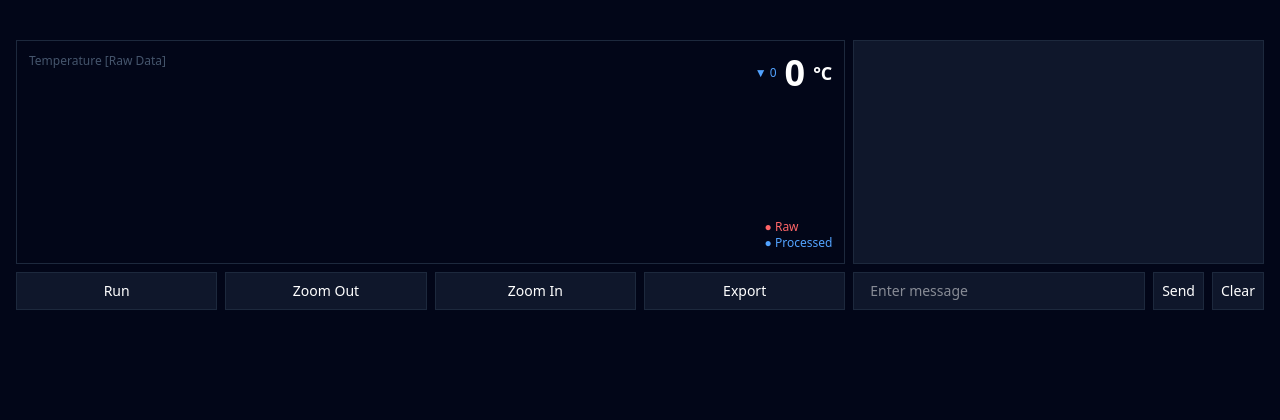
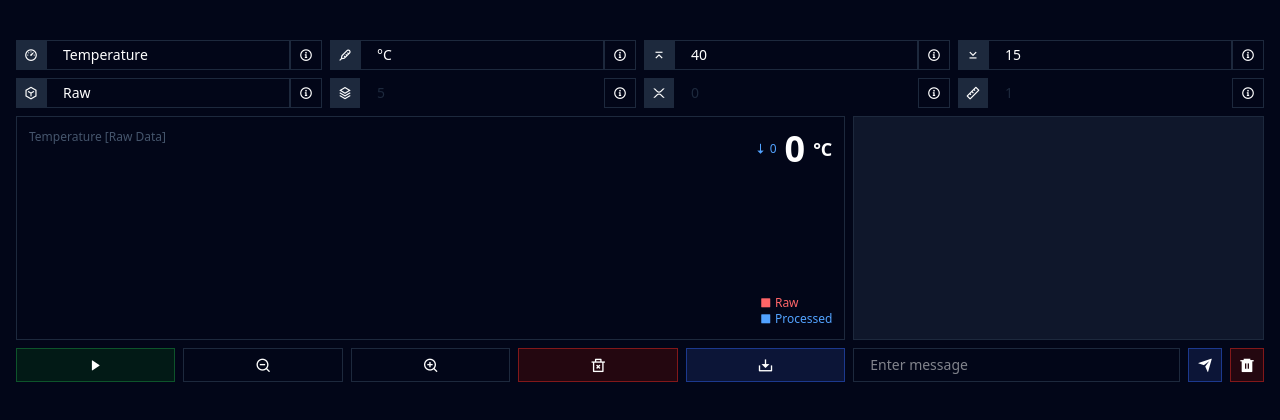
Before and after one commit to tonytomo/omnitor, a SvelteKit app: page / in a window 1280 px wide. Shown: the top 420 px of the page. Built offline with nearby package versions, Linux system fonts and the light colour scheme.

Commit message:
add remixicon dependency; implement settings and processor components; enhance log functionality and styling

```diff
--- a/package.json
+++ b/package.json
@@ -35,5 +35,8 @@
 		"typescript": "^5.0.0",
 		"typescript-eslint": "^8.20.0",
 		"vite": "^6.0.0"
+	},
+	"dependencies": {
+		"remixicon": "^4.6.0"
 	}
 }
--- a/src/app.css
+++ b/src/app.css
@@ -15,6 +15,16 @@ Utilities
 ::-webkit-scrollbar-thumb:hover {
 	@apply bg-slate-600;
 }
+input::-webkit-outer-spin-button,
+input::-webkit-inner-spin-button {
+	@apply m-0 appearance-none;
+}
+select {
+	@apply appearance-none;
+}
+select::-ms-expand {
+	@apply hidden;
+}
 
 /*
 Containers
@@ -29,11 +39,35 @@ Containers
 /*
 Inputs and Buttons
 */
+.form-container {
+	@apply col-span-1 grid grid-cols-1 gap-2 sm:grid-cols-2 md:col-span-2 xl:col-span-3 xl:grid-cols-4;
+}
+.form {
+	@apply flex text-sm;
+}
+.form-label {
+	@apply flex items-center bg-slate-800 px-2;
+}
 .input {
-	@apply w-full border border-slate-800 bg-slate-900 px-4 py-2 text-sm text-white focus:border-slate-500 focus:outline-none;
+	@apply w-full border border-slate-800 bg-slate-950 px-4 py-1 text-sm text-white focus:border-slate-500 focus:outline-none disabled:cursor-not-allowed disabled:border-transparent disabled:bg-transparent disabled:text-slate-800 disabled:hover:bg-transparent;
 }
 .btn {
-	@apply cursor-pointer border border-slate-800 bg-slate-900 px-2 py-2 text-sm text-white hover:bg-slate-800 focus:border-slate-500 focus:outline-none;
+	@apply cursor-pointer px-2 py-1 text-white focus:outline-none disabled:cursor-not-allowed disabled:border-transparent disabled:bg-transparent disabled:text-slate-800 disabled:hover:bg-transparent;
+}
+.btn-base {
+	@apply border border-slate-800 bg-slate-950/50 hover:bg-slate-900/50 focus:border-slate-500;
+}
+.btn-green {
+	@apply border border-green-900 bg-green-950/50 hover:bg-green-900/50 focus:border-green-500;
+}
+.btn-red {
+	@apply border border-red-900 bg-red-950/50 hover:bg-red-900/50 focus:border-red-500;
+}
+.btn-blue {
+	@apply border border-blue-900 bg-blue-950/50 hover:bg-blue-900/50 focus:border-blue-500;
+}
+.btn-info {
+	@apply border border-slate-800 bg-slate-950/50 hover:bg-slate-900/50;
 }
 
 /*
@@ -48,8 +82,11 @@ Charts
 .chart-value {
 	@apply absolute top-1 right-1 flex items-center gap-2 p-2 text-white;
 }
+.chart-container {
+	@apply absolute right-0 bottom-0 flex h-full w-min items-end;
+}
 .chart-bar {
-	@apply absolute right-0 bottom-0 flex h-full w-min items-end;
+	@apply bg-gradient-to-b from-0% to-transparent to-40%;
 }
 .chart-legend {
 	@apply absolute right-1 bottom-1 p-2 text-xs;
--- a/src/lib/components/graph.svelte
+++ b/src/lib/components/graph.svelte
@@ -1,24 +1,24 @@
 <script lang="ts">
 	import { addLog } from '$lib/stores/log-store';
+	import { State } from '$lib/types/record';
 	import record, { addRawData, addProcessedData, setState } from '$lib/stores/record-store';
-	import { State } from '$lib/types/record';
-	import { calculateMovingAverage, toPercent, calculateTrend } from '$lib/utils/number';
+	import { toPercent, calculateTrend, getRandomNumber, processValue } from '$lib/utils/number';
 
-	const zooms = ['w-2', 'w-3', 'w-4', 'w-5', 'w-6', 'w-7', 'w-8'];
+	const zooms = ['w-2', 'w-3', 'w-4', 'w-5', 'w-6', 'w-7', 'w-8', 'w-9', 'w-10', 'w-11', 'w-12'];
 
 	let index: number = 0;
 	let trend: number = 0;
 	let interval: number = 0;
 	let rawDataInPercent: number[] = [];
 	let processDataInPercent: number[] = [];
-	let zoomIndex: number = 1;
+	let zoomIndex: number = 5;
 
-	function listenCom() {
+	async function listenCom() {
 		if ($record.state === State.STOPPED) return;
 
-		const randomNumber = Math.floor(Math.random() * 20) + 20;
-		const blockSize = 5;
-		const value = calculateMovingAverage($record.rawData, blockSize, randomNumber);
+		const randomNumber = getRandomNumber();
+
+		const value = processValue(randomNumber);
 
 		addLog(`R:${randomNumber} | P: ${value}`);
 		addRawData(randomNumber);
@@ -27,7 +27,7 @@
 		rawDataInPercent.push(toPercent(randomNumber));
 		processDataInPercent.push(toPercent(value));
 
-		trend = Math.round(calculateTrend($record.processedData) * 10) / 10;
+		trend = Math.round(calculateTrend() * 10) / 10;
 		index = $record.processedData.length - 1;
 	}
 
@@ -46,10 +46,12 @@
 	function toggleRecord() {
 		if ($record.state === State.STOPPED) {
 			setState(State.RUNNING);
-			interval = setInterval(listenCom, 1000);
+			interval = setInterval(listenCom, 2000);
+			addLog('Record started');
 		} else {
 			setState(State.STOPPED);
 			clearInterval(interval);
+			addLog('Record stopped');
 		}
 	}
 </script>
@@ -57,22 +59,22 @@
 <section class="col-span-1 flex flex-col gap-2 xl:col-span-2">
 	<div class="container-block items-end justify-end pr-36">
 		<div class="chart">
-			<div class="chart-bar">
+			<div class="chart-container">
 				{#each $record.rawData as entry, i}
 					<div
 						class={zooms[zoomIndex] +
-							' border-x border-t-4 border-slate-800 border-t-red-400 ' +
-							(i === index ? 'opacity-100' : 'opacity-50')}
+							' chart-bar border-x border-t-4 border-slate-800 border-t-red-400 from-red-400/25 ' +
+							(i === index ? 'opacity-100' : 'opacity-30')}
 						style={`height: ${rawDataInPercent[i]}%`}
 					></div>
 				{/each}
 			</div>
-			<div class="chart-bar">
+			<div class="chart-container">
 				{#each $record.processedData as entry, i}
 					<div
 						class={zooms[zoomIndex] +
-							' border-x border-t-4 border-slate-800 border-t-blue-400 ' +
-							(i === index ? 'opacity-100' : 'opacity-50')}
+							' chart-bar cursor-pointer border-x  border-t-4 border-slate-800 border-t-blue-400 from-blue-400/25 hover:opacity-100 ' +
+							(i === index ? 'opacity-100' : 'opacity-30')}
 						style={`height: ${processDataInPercent[i]}%`}
 					></div>
 				{/each}
@@ -83,23 +85,58 @@
 		</figure>
 		<figure class="chart-value">
 			<h3 class="text-xs {trend > 0 ? 'text-red-400' : 'text-blue-400'}">
-				{trend > 0 ? '▲' : '▼'}
+				{#if trend > 0}
+					<i class="ri-arrow-up-long-fill"></i>
+				{:else}
+					<i class="ri-arrow-down-long-fill"></i>
+				{/if}
 				{Math.abs(trend)}
 			</h3>
 			<h2 class="text-4xl font-semibold">{$record.processedData[index] || 0}</h2>
 			<h3 class="text-lg font-bold">{$record.unit}</h3>
 		</figure>
 		<figure class="chart-legend">
-			<figcaption class="text-red-400">● Raw</figcaption>
-			<figcaption class="text-blue-400">● Processed</figcaption>
+			<figcaption class="text-red-400">
+				<i class="ri-square-fill"></i>
+				Raw
+			</figcaption>
+			<figcaption class="text-blue-400">
+				<i class="ri-square-fill"></i>
+				Processed
+			</figcaption>
 		</figure>
 	</div>
 	<div class="flex gap-2">
-		<button class="btn flex-1" on:click={toggleRecord}>
-			{$record.state === State.STOPPED ? 'Run' : 'Halt'}
+		<button
+			aria-label={$record.state === State.STOPPED ? 'Run' : 'Halt'}
+			class="btn {$record.state === State.STOPPED ? 'btn-green' : 'btn-red'} flex-1"
+			on:click={toggleRecord}
+		>
+			{#if $record.state === State.STOPPED}
+				<i class="ri-play-fill"></i>
+			{:else}
+				<i class="ri-stop-fill"></i>
+			{/if}
 		</button>
-		<button class="btn flex-1" on:click={zoomOut}> Zoom Out </button>
-		<button class="btn flex-1" on:click={zoomIn}> Zoom In </button>
-		<button class="btn flex-1">Export</button>
+		<button aria-label="Zoom Out" class="btn btn-base flex-1" on:click={zoomOut}>
+			<i class="ri-zoom-out-line"></i>
+		</button>
+		<button aria-label="Zoom In" class="btn btn-base flex-1" on:click={zoomIn}>
+			<i class="ri-zoom-in-line"></i>
+		</button>
+		<button
+			aria-label="Delete"
+			disabled={$record.state === State.RUNNING}
+			class="btn btn-red flex-1"
+		>
+			<i class="ri-delete-bin-2-line"></i>
+		</button>
+		<button
+			aria-label="Export"
+			disabled={$record.state === State.RUNNING}
+			class="btn btn-blue flex-1"
+		>
+			<i class="ri-download-2-line"></i>
+		</button>
 	</div>
 </section>
--- a/src/lib/components/log.svelte
+++ b/src/lib/components/log.svelte
@@ -5,6 +5,11 @@
 	import { formatISODate } from '$lib/utils/format';
 
 	let message: string = '';
+
+	function log() {
+		addLog(message);
+		message = '';
+	}
 
 	$: {
 		if ($logs && browser) {
@@ -21,7 +26,7 @@
 	<div class="container-block justify-end bg-slate-900 py-2 pr-2 pl-4">
 		<div class="log-container h-min overflow-y-auto">
 			{#each $logs as entry}
-				<p class="log font-mono text-sm">
+				<p class="log font-mono text-xs">
 					<span class="text-slate-600">> {formatISODate(entry.datetime)} --></span>
 					{entry.message}
 				</p>
@@ -38,21 +43,14 @@
 			autocomplete="off"
 			bind:value={message}
 			on:keyup={(e) => {
-				if (e.key === 'Enter') {
-					addLog(message);
-					message = '';
-				}
+				if (e.key === 'Enter') log();
 			}}
 		/>
-		<button
-			class="btn"
-			on:click={() => {
-				addLog(message);
-				message = '';
-			}}
-		>
-			Send
+		<button aria-label="Send" class="btn btn-blue" on:click={log}>
+			<i class="ri-send-plane-fill"></i>
 		</button>
-		<button class="btn" on:click={clearLog}>Clear</button>
+		<button aria-label="Clear" class="btn btn-red" on:click={clearLog}>
+			<i class="ri-delete-bin-6-fill"></i>
+		</button>
 	</div>
 </section>
--- /dev/null
+++ b/src/lib/components/processor.svelte
@@ -0,0 +1,69 @@
+<script lang="ts">
+	import record from '$lib/stores/record-store';
+	import { State, Process } from '$lib/types/record';
+</script>
+
+<section class="form-container">
+	<label class="form">
+		<span class="form-label">
+			<i class="ri-instance-line"></i>
+		</span>
+		<select
+			bind:value={$record.process}
+			class="input col-span-2"
+			disabled={$record.state === State.RUNNING}
+		>
+			<option value={Process.RAW}>Raw</option>
+			<option value={Process.MAVG}>Moving Average</option>
+			<option value={Process.MMED}>Moving Median</option>
+			<option value={Process.LREG}>Linear Regression</option>
+		</select>
+		<button aria-label="Info" class="btn btn-info">
+			<i class="ri-information-2-line"></i>
+		</button>
+	</label>
+	<label class="form">
+		<span class="form-label">
+			<i class="ri-stack-line"></i>
+		</span>
+		<input
+			type="number"
+			bind:value={$record.setting.window}
+			class="input col-span-2"
+			disabled={$record.state === State.RUNNING ||
+				$record.process === Process.RAW ||
+				$record.process === Process.LREG}
+		/>
+		<button aria-label="Info" class="btn btn-info">
+			<i class="ri-information-2-line"></i>
+		</button>
+	</label>
+	<label class="form">
+		<span class="form-label">
+			<i class="ri-xrp-line"></i>
+		</span>
+		<input
+			type="number"
+			bind:value={$record.setting.intercept}
+			class="input col-span-2"
+			disabled={$record.state === State.RUNNING || $record.process !== Process.LREG}
+		/>
+		<button aria-label="Info" class="btn btn-info">
+			<i class="ri-information-2-line"></i>
+		</button>
+	</label>
+	<label class="form">
+		<span class="form-label">
+			<i class="ri-ruler-line"></i>
+		</span>
+		<input
+			type="number"
+			bind:value={$record.setting.slope}
+			class="input col-span-2"
+			disabled={$record.state === State.RUNNING || $record.process !== Process.LREG}
+		/>
+		<button aria-label="Info" class="btn btn-info">
+			<i class="ri-information-2-line"></i>
+		</button>
+	</label>
+</section>
--- /dev/null
+++ b/src/lib/components/setting.svelte
@@ -0,0 +1,60 @@
+<script lang="ts">
+	import record from '$lib/stores/record-store';
+	import { State } from '$lib/types/record';
+	import { onMount } from 'svelte';
+
+	onMount(() => {
+		$record.threshold = { upper: 45, lower: 15 };
+		$record.name = 'Temperature';
+		$record.unit = '°C';
+	});
+</script>
+
+<section class="form-container">
+	<label class="form">
+		<span class="form-label">
+			<i class="ri-dashboard-3-line"></i>
+		</span>
+		<input bind:value={$record.name} class="input" disabled={$record.state === State.RUNNING} />
+		<button aria-label="Info" class="btn btn-info">
+			<i class="ri-information-2-line"></i>
+		</button>
+	</label>
+	<label class="form">
+		<span class="form-label">
+			<i class="ri-thermometer-line"></i>
+		</span>
+		<input bind:value={$record.unit} class="input" disabled={$record.state === State.RUNNING} />
+		<button aria-label="Info" class="btn btn-info">
+			<i class="ri-information-2-line"></i>
+		</button>
+	</label>
+	<label class="form">
+		<span class="form-label">
+			<i class="ri-skip-up-line"></i>
+		</span>
+		<input
+			type="number"
+			bind:value={$record.threshold.upper}
+			class="input"
+			disabled={$record.state === State.RUNNING}
+		/>
+		<button aria-label="Info" class="btn btn-info">
+			<i class="ri-information-2-line"></i>
+		</button>
+	</label>
+	<label class="form">
+		<span class="form-label">
+			<i class="ri-skip-down-line"></i>
+		</span>
+		<input
+			type="number"
+			bind:value={$record.threshold.lower}
+			class="input"
+			disabled={$record.state === State.RUNNING}
+		/>
+		<button aria-label="Info" class="btn btn-info">
+			<i class="ri-information-2-line"></i>
+		</button>
+	</label>
+</section>
--- a/src/lib/stores/record-store.ts
+++ b/src/lib/stores/record-store.ts
@@ -8,10 +8,15 @@ const record = writable(<Record>{
 	rawData: [],
 	processedData: [],
 	unit: '',
-	threshold: { upper: 0, lower: 0 }
+	threshold: { upper: 0, lower: 0 },
+	setting: { window: 0, intercept: 0, slope: 0 }
 });
 
 export default record;
+
+export function getProcess() {
+	return get(record).process;
+}
 
 export function addRawData(data: number) {
 	record.update((store) => {
@@ -25,6 +30,26 @@ export function addProcessedData(data: number) {
 		store.processedData.push(data);
 		return store;
 	});
+}
+
+export function getRawData() {
+	return get(record).rawData;
+}
+
+export function getProcessedData() {
+	return get(record).processedData;
+}
+
+export function getWindow() {
+	return get(record).setting.window;
+}
+
+export function getIntercept() {
+	return get(record).setting.intercept;
+}
+
+export function getSlope() {
+	return get(record).setting.slope;
 }
 
 export function getUpperThreshold() {
@@ -58,6 +83,7 @@ export function resetRecord() {
 		store.processedData = [];
 		store.unit = '';
 		store.threshold = { upper: 0, lower: 0 };
+		store.setting = { window: 0, intercept: 0, slope: 0 };
 		return store;
 	});
 }
--- a/src/lib/utils/number.ts
+++ b/src/lib/utils/number.ts
@@ -1,5 +1,21 @@
-import { getLowerThreshold, getUpperThreshold, setProcess } from '$lib/stores/record-store';
+import {
+	getIntercept,
+	getLowerThreshold,
+	getProcess,
+	getProcessedData,
+	getSlope,
+	getUpperThreshold,
+	getWindow,
+	setProcess
+} from '$lib/stores/record-store';
 import { Process } from '$lib/types/record';
+
+export function getRandomNumber() {
+	const min = getLowerThreshold();
+	const max = getUpperThreshold();
+
+	return Math.floor(Math.random() * (max - min - 5)) + min + 5;
+}
 
 export function toPercent(value: number) {
 	const min = getLowerThreshold();
@@ -7,7 +23,9 @@ export function toPercent(value: number) {
 	return Math.round(((value - min) / (max - min)) * 80 * 10) / 10;
 }
 
-export function calculateTrend(data: number[]) {
+export function calculateTrend() {
+	const data = getProcessedData();
+
 	if (data.length < 2) return 0;
 
 	const lastValue = data[data.length - 1];
@@ -17,24 +35,41 @@ export function calculateTrend(data: number[]) {
 	return trend;
 }
 
-export function calculateMovingAverage(data: number[], blockSize: number, value: number) {
-	setProcess(Process.MAVG);
+export function processValue(value: number) {
+	const process = getProcess();
 
-	if (data.length < blockSize) return value;
+	switch (process) {
+		case Process.RAW:
+			return value;
+		case Process.MAVG:
+			return calculateMovingAverage(value);
+		case Process.MMED:
+			return calculateMovingMedian(value);
+		case Process.LREG:
+			return calculateLinearRegression(value);
+	}
+}
 
-	const temp = data.slice(-blockSize);
+export function calculateMovingAverage(value: number) {
+	const data = getProcessedData();
+	const window = getWindow();
+
+	if (data.length < window) return value;
+
+	const temp = data.slice(-window);
 	const sum = temp.reduce((acc, value) => acc + value, 0) - temp[0] + value;
-	const average = sum / blockSize;
+	const average = sum / window;
 
 	return Math.round(average * 10) / 10;
 }
 
-export function calculateMovingMedian(data: number[], blockSize: number, value: number) {
-	setProcess(Process.MMED);
+export function calculateMovingMedian(value: number) {
+	const data = getProcessedData();
+	const window = getWindow();
 
-	if (data.length < blockSize) return value;
+	if (data.length < window) return value;
 
-	const temp = [...data.slice(-blockSize), value];
+	const temp = [...data.slice(-window), value];
 	const sortedData = temp.sort((a, b) => a - b);
 	const uniqueData = [...new Set(sortedData)];
 	const medianIndex = Math.floor(uniqueData.length / 2);
@@ -46,8 +81,9 @@ export function calculateMovingMedian(data: number[], blockSize: number, value:
 	return Math.round(median * 10) / 10;
 }
 
-export function calculateLinearRegression(intercept: number, slope: number, value: number) {
-	setProcess(Process.LREG);
+export function calculateLinearRegression(value: number) {
+	const intercept = getIntercept();
+	const slope = getSlope();
 
 	const prediction = intercept + slope * value;
 
--- a/src/routes/+layout.svelte
+++ b/src/routes/+layout.svelte
@@ -1,5 +1,6 @@
 <script lang="ts">
 	import '../app.css';
+	import 'remixicon/fonts/remixicon.css';
 	let { children } = $props();
 </script>
 
--- a/src/routes/+page.svelte
+++ b/src/routes/+page.svelte
@@ -1,17 +1,24 @@
 <script lang="ts">
 	import Graph from '$lib/components/graph.svelte';
 	import Log from '$lib/components/log.svelte';
+	import Processor from '$lib/components/processor.svelte';
+	import Setting from '$lib/components/setting.svelte';
 	import record from '$lib/stores/record-store';
+	import { Process, State } from '$lib/types/record';
 	import { onMount } from 'svelte';
 
 	onMount(() => {
 		$record.threshold = { upper: 40, lower: 15 };
 		$record.name = 'Temperature';
 		$record.unit = '°C';
+		$record.process = Process.RAW;
+		$record.setting = { window: 5, intercept: 0, slope: 1 };
 	});
 </script>
 
 <main class="container-grid gap-2 px-4 py-10">
+	<Setting />
+	<Processor />
 	<Graph />
 	<Log />
 </main>
```
Also changed, not shown: src/lib/types/record.ts (+7 -0 lines), 1 other file (tests, documents, lock files or other folders).
